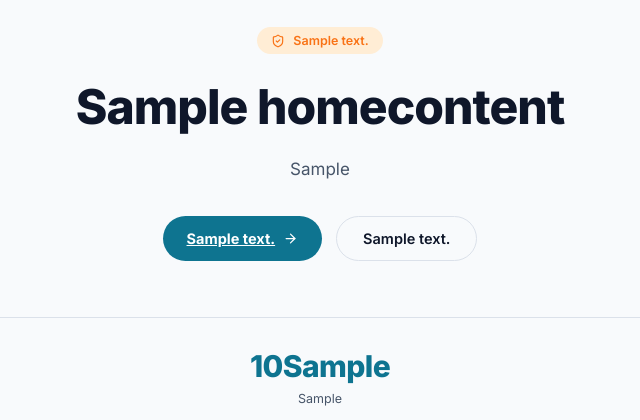
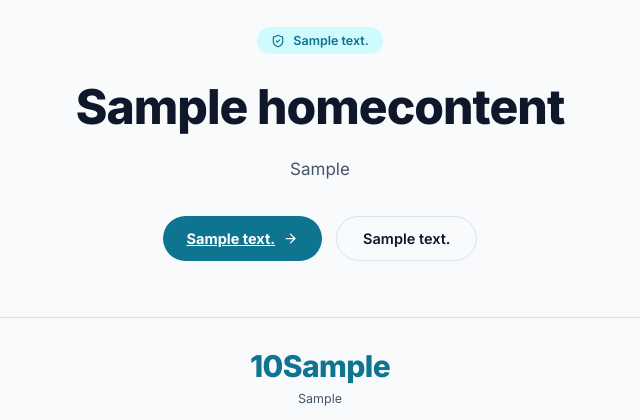
Before and after one commit to cjhirashi/portafolio, a Django app: page / in a window 1280 px wide. Shown: the part 394-814 px from the top of the page, without its empty margins (320-960 px from the left). Run offline with Django 5.2, Linux system fonts and the light colour scheme; tables that the repository leaves empty hold one stand-in row (values such as "Sample post"); grey boxes marked "Sample" are stand-in pictures.

Commit message:
Change home badge color from secondary to primary (cyan)
Co-Authored-By: Claude Sonnet 4.6 <noreply@anthropic.com>

```diff
--- a/core/static/core/css/home.css
+++ b/core/static/core/css/home.css
@@ -46,8 +46,8 @@
   gap: 8px;
   padding: 6px 14px;
   border-radius: 100px;
-  background: var(--secondary-container);
-  color: var(--secondary);
+  background: var(--primary-container);
+  color: var(--primary);
   font-size: 12.5px;
   font-weight: 600;
   margin-bottom: 26px;
```
